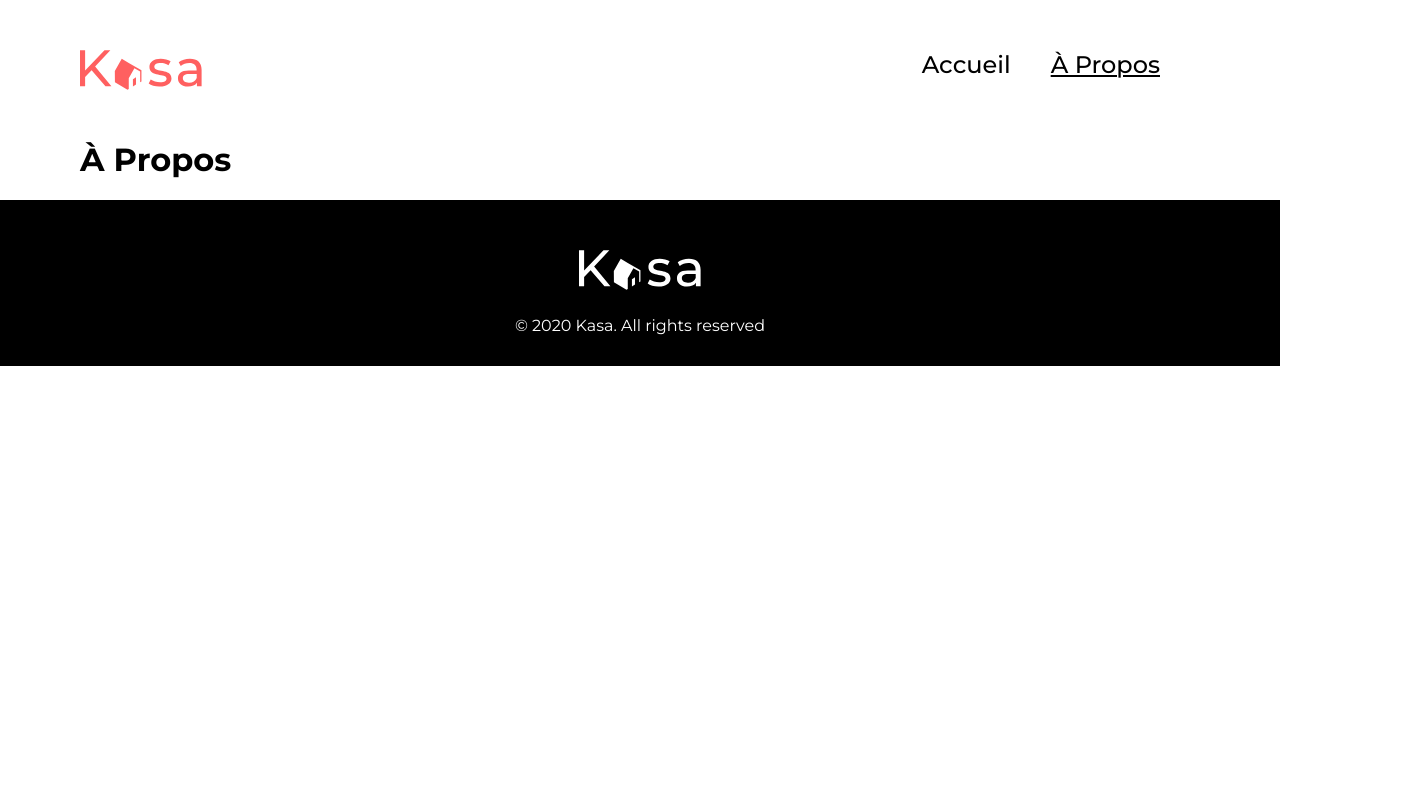
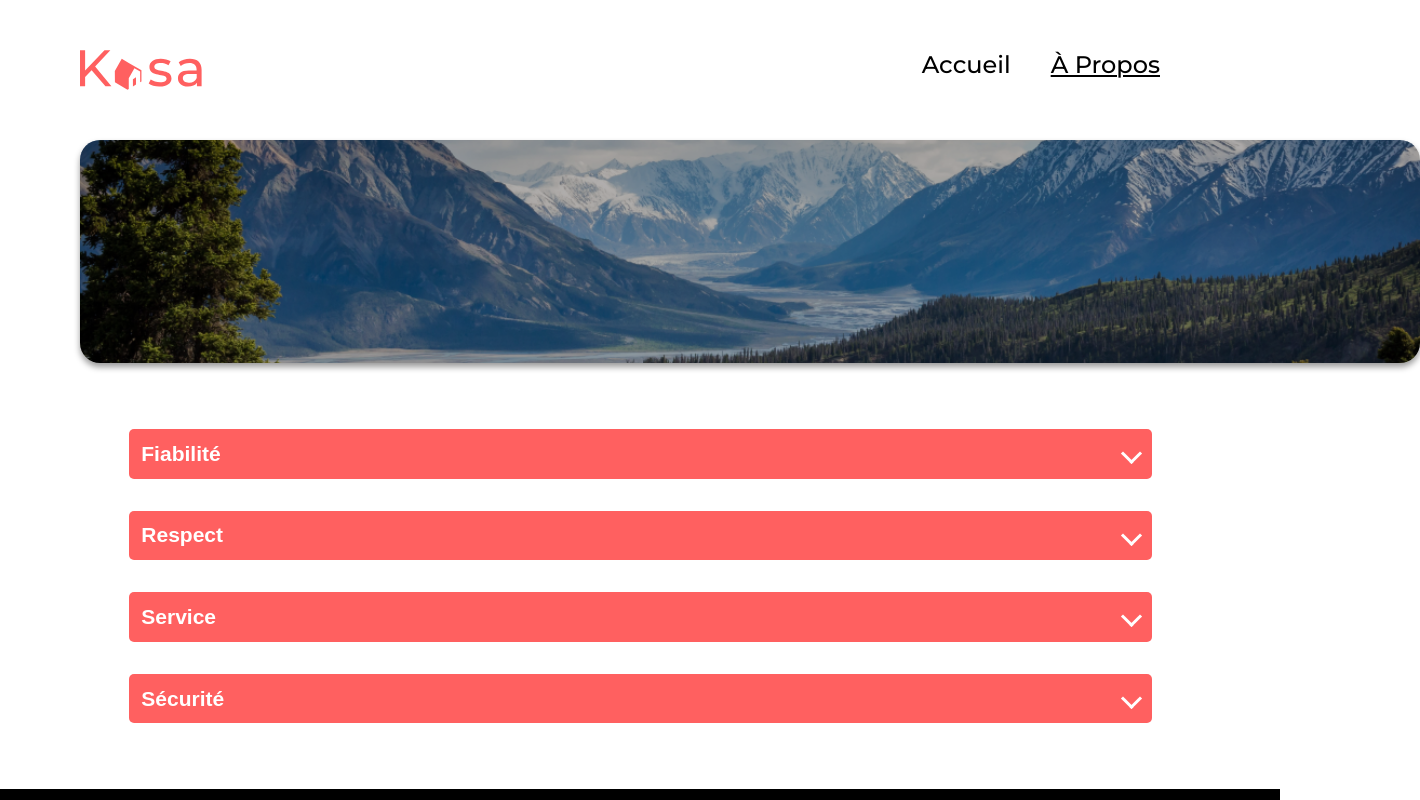
Before and after one commit to uu-0/kasa, a React (Create React App) app: page /a-propos in a window 1280 px wide. Shown: the top 800 px of the page, 1420 px wide, since content can reach past the window. Built offline with nearby package versions, Linux system fonts and the light colour scheme.

Commit message:
étape 5: créer la page à propos #5

```diff
--- /dev/null
+++ b/src/components/BannerAPropos.jsx
@@ -0,0 +1,16 @@
+import React from 'react'
+
+import '../styles/css/bannerAPropos.css'
+
+
+function BannerAPropos() {
+    return (
+            <React.Fragment>
+                <div className='kasa-a-propos-bloc'></div>
+                <div className='kasa-a-propos-bloc-filter'>
+                </div>
+            </React.Fragment>
+    )
+}
+
+export default BannerAPropos
--- /dev/null
+++ b/src/components/Dropdown.jsx
@@ -0,0 +1,24 @@
+import React, { useState } from 'react'
+import '../styles/css/dropdown.css'
+
+function Dropdown({ title, description }) {
+  const [isOpen, setIsOpen] = useState(false)
+
+  const toggleDropdown = () => {
+    setIsOpen((prevState) => !prevState)
+  }
+
+  return (
+    <div className="dropdown-menu">
+      <button className="dropdown-title" onClick={toggleDropdown}>
+        {title}
+        <span className={`dropdown-arrow ${isOpen ? 'open' : ''}`}></span>
+      </button>
+      <div className={`dropdown-content ${isOpen ? 'open' : ''}`}>
+        <p>{description}</p>
+      </div>
+    </div>
+  )
+}
+
+export default Dropdown
--- a/src/pages/APropos.jsx
+++ b/src/pages/APropos.jsx
@@ -1,8 +1,33 @@
+import React from 'react';
+
+import BannerAPropos from "../components/BannerAPropos"
+import Dropdown from '../components/Dropdown';
+
+import '../styles/css/dropdown.css'
+
 function APropos() {
     return (
-        <div>
-            <h1>À Propos</h1>
-        </div>
+        <React.Fragment>
+            <BannerAPropos />
+            <div className='dropdown-bloc'>
+                <Dropdown
+                    title="Fiabilité"
+                    description={'Les annonces postées sur Kasa garantissent une fiabilité totale. Les photos sont conformes aux logements, et toutes les informations sont régulièrement vérifiées par nos équipes.'}
+                />
+                <Dropdown
+                    title="Respect"
+                    description={'La bienveillance fait partie des valeurs fondatrices de Kasa. Tout comportement discriminatoire ou de perturbation du voisinage entraînera une exclusion de notre plateforme.'}
+                />
+                <Dropdown
+                    title="Service"
+                    description={'La qualité du service est au coeur de notre engagement chez Kasa. Nous veillons à ce que chaque interaction, que ce soit avec nos hôtes ou nos locataires, soit empreinte de respect et de bienveillance.'}
+                />
+                <Dropdown
+                    title="Sécurité"
+                    description="La sécurité est la priorité de Kasa. Aussi bien pour nos hôtes que pour les voyageurs, chaque logement correspond aux critères de sécurité établis par nos services. En laissant une note aussi bien à l'hôte qu'au locataire, cela permet à nos équipes de vérifier que les standards sont bien respectés. Nous organisons également des ateliers sur la sécurité domestique pour nos hôtes."
+                />
+            </div>
+        </React.Fragment>
     )
 }
 
--- /dev/null
+++ b/src/styles/css/bannerAPropos.css
@@ -0,0 +1,26 @@
+.kasa-a-propos-bloc {
+  position: absolute;
+  width: 1340px;
+  height: 223px;
+  border-radius: 20px;
+  background-image: url("../../assets/kasa-a-propos-bloc.png");
+  background-position: center;
+  background-size: cover;
+  z-index: -1;
+  box-shadow: 0 4px 6px rgba(0, 0, 0, 0.4);
+}
+
+.kasa-a-propos-bloc-filter {
+  display: flex;
+  justify-content: center;
+  align-items: center;
+  position: relative;
+  top: 0px;
+  left: 0px;
+  width: 1340px;
+  height: 223px;
+  border-radius: 20px;
+  background-color: rgba(0, 0, 0, 0.3);
+}
+
+/*# sourceMappingURL=bannerAPropos.css.map */
--- /dev/null
+++ b/src/styles/css/dropdown.css
@@ -0,0 +1,68 @@
+.dropdown-bloc {
+  margin-top: 50px;
+  margin-bottom: 50px;
+  display: flex;
+  align-items: center;
+  flex-direction: column;
+}
+
+.dropdown-menu {
+  margin: 1rem 0;
+  width: 1023px;
+  border-radius: 5px;
+  font-family: Arial, sans-serif;
+  overflow: hidden;
+}
+
+.dropdown-title {
+  width: 100%;
+  color: #FFFFFF;
+  background-color: #FF6060;
+  font-size: 21px;
+  font-weight: bold;
+  padding: 0.8rem;
+  border: none;
+  text-align: left;
+  cursor: pointer;
+  display: flex;
+  align-items: center;
+  justify-content: space-between;
+  transition: background-color 0.3s ease;
+}
+
+.dropdown-arrow {
+  display: inline-block;
+  width: 12px;
+  height: 12px;
+  margin-left: 8px;
+  border: solid #FFFFFF;
+  border-width: 0 3px 3px 0;
+  transform: rotate(45deg);
+  transition: transform 0.3s ease;
+}
+
+.dropdown-arrow.open {
+  margin-top: 5px;
+  transform: rotate(225deg);
+}
+
+.dropdown-content {
+  max-height: 0;
+  overflow: hidden;
+  padding: 0 1rem;
+  background-color: #f9f9f9;
+  color: #000000;
+  transition: max-height 0.1s ease;
+}
+
+.dropdown-content p {
+  margin: 0;
+  font-family: "Montserrat", sans-serif;
+}
+
+.dropdown-content.open {
+  max-height: 80px;
+  padding: 1rem;
+}
+
+/*# sourceMappingURL=dropdown.css.map */
--- a/src/styles/index.css
+++ /dev/null
@@ -1,13 +0,0 @@
-body {
-  margin: 0;
-  font-family: -apple-system, BlinkMacSystemFont, 'Segoe UI', 'Roboto', 'Oxygen',
-    'Ubuntu', 'Cantarell', 'Fira Sans', 'Droid Sans', 'Helvetica Neue',
-    sans-serif;
-  -webkit-font-smoothing: antialiased;
-  -moz-osx-font-smoothing: grayscale;
-}
-
-code {
-  font-family: source-code-pro, Menlo, Monaco, Consolas, 'Courier New',
-    monospace;
-}
```
Also changed, not shown: src/pages/Home.jsx (deleted, +0 -9 lines), src/styles/App.css (deleted, +0 -38 lines), src/assets/kasa-a-propos-bloc.png (added).
